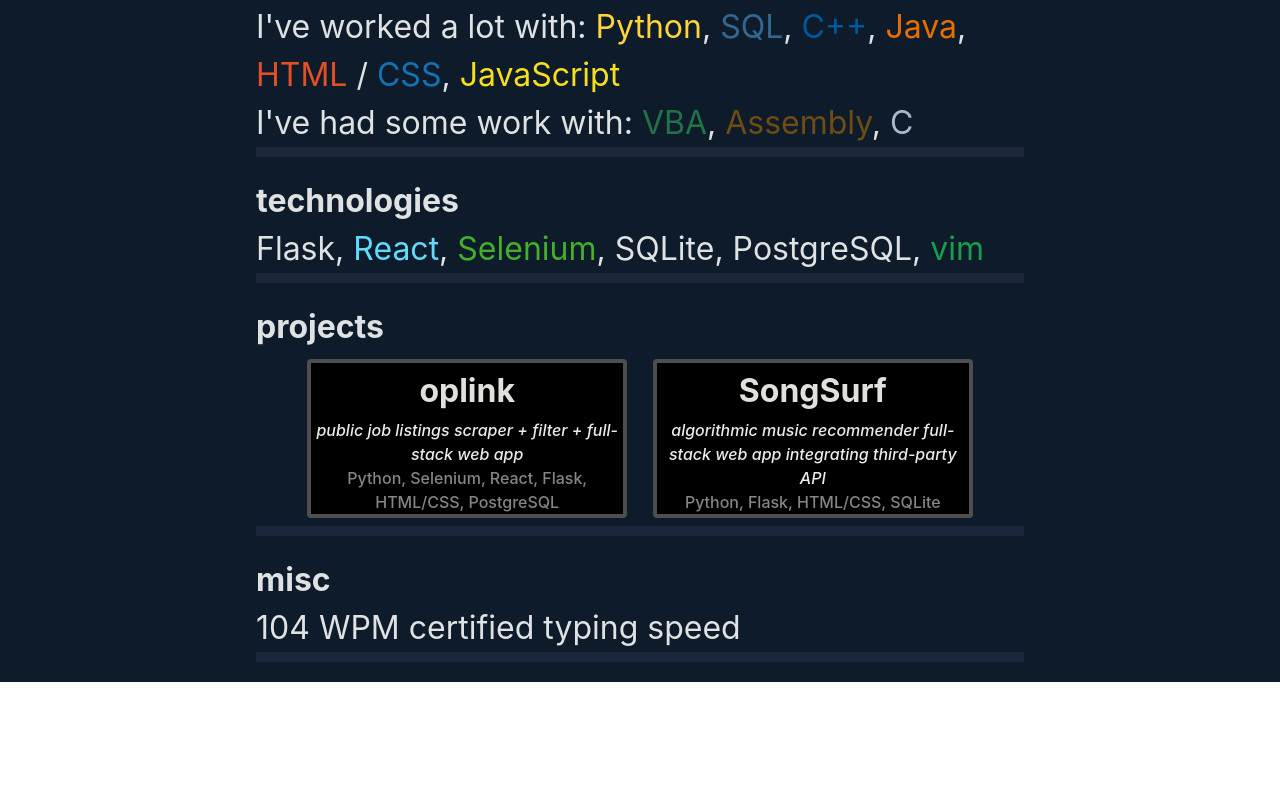
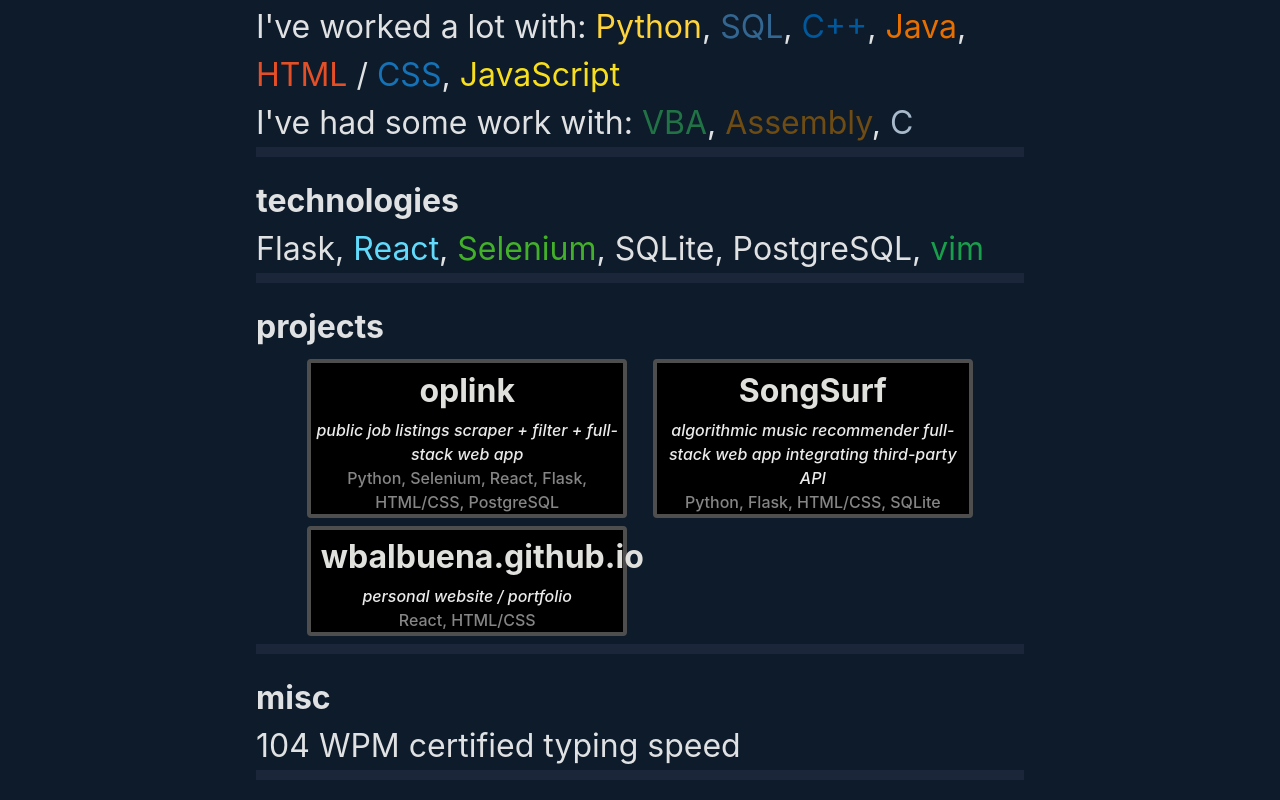
Before and after one commit to wbalbuena/wbalbuena.github.io, a React (Vite) app: page / in a window 1280 px wide. Shown: the part 1107-1907 px from the top of the page. Before the commit the page ends 1789 px from the top, so only its background shows below. Built offline with nearby package versions, Linux system fonts and the light colour scheme.

Commit message:
Added to projects

```diff
--- a/src/App.jsx
+++ b/src/App.jsx
@@ -3,7 +3,8 @@ import './App.css'
 import ButtonList from './ButtonList.jsx'
 
 const projects = [{title:"oplink", link:"https://github.com/wbalbuena/oplink", description:"public job listings scraper + filter + full-stack web app", tools:"Python, Selenium, React, Flask, HTML/CSS, PostgreSQL"},
-  {title:"SongSurf", link:"https://github.com/comp195/SongSurf", description:"algorithmic music recommender full-stack web app integrating third-party API", tools:"Python, Flask, HTML/CSS, SQLite"}
+  {title:"SongSurf", link:"https://github.com/comp195/SongSurf", description:"algorithmic music recommender full-stack web app integrating third-party API", tools:"Python, Flask, HTML/CSS, SQLite"},
+  {title:"wbalbuena.github.io", link:"https://github.com/wbalbuena/wbalbuena.github.io", description:"personal website / portfolio", tools:"React, HTML/CSS"},
 ]
 
 export default function App() {
```
